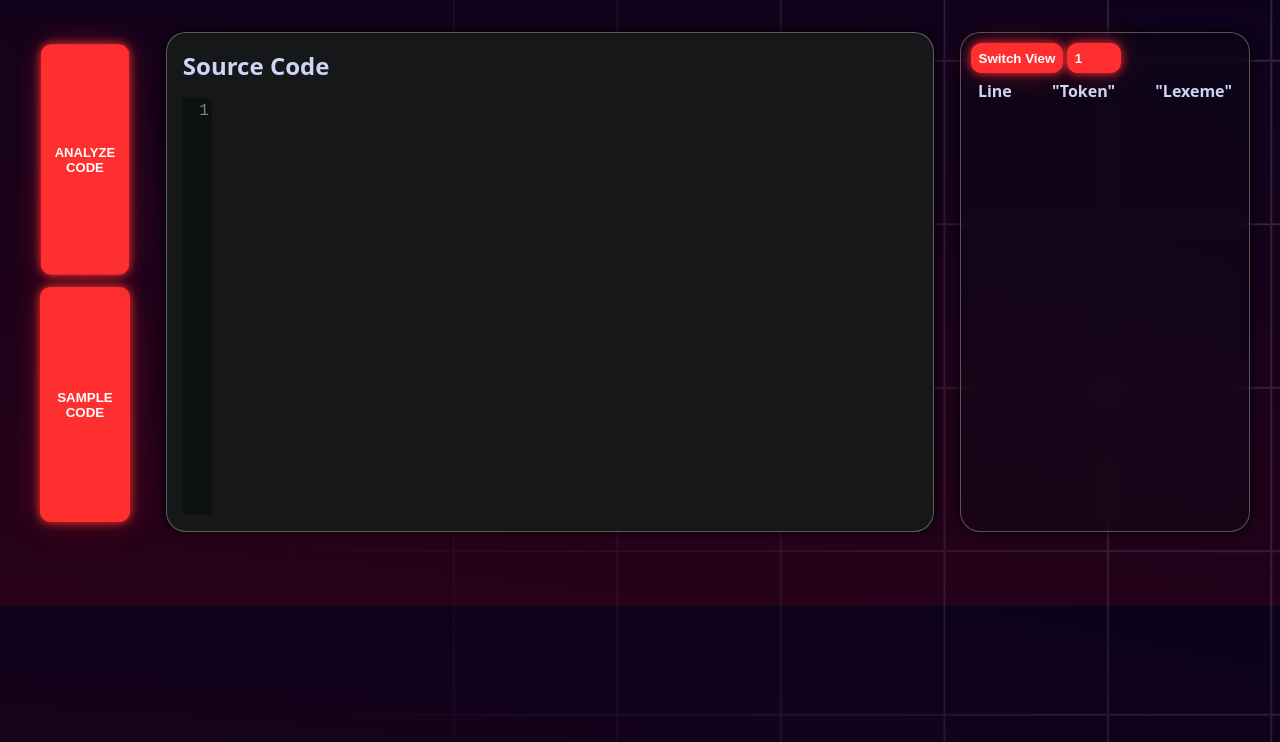
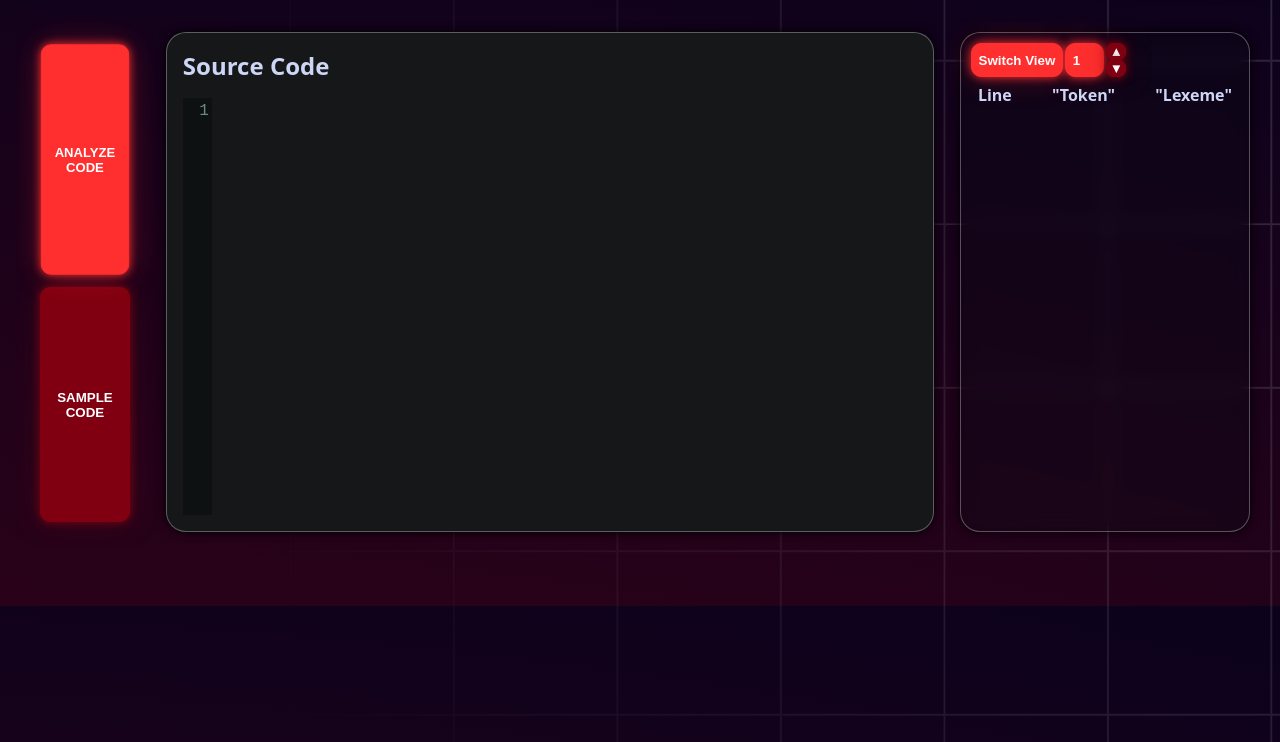
Before and after one commit to ken85illo/sona-analyzer, a website: page frontend/index.html in a window 1280 px wide. Shown: the part 58-800 px from the top of the page. Drawn offline with nearby package versions, Linux system fonts and the light colour scheme; a web font is replaced by a local one.

Commit message:
updated arrow buttons on input

```diff
--- a/frontend/index.html
+++ b/frontend/index.html
@@ -40,6 +40,7 @@
             </div>
 
             <div class="lexical-analysis-container">
+                <div id="button-div">
                     <button onclick="switchView()" class="bttn">Switch View</button>
                     <input
                         type="number"
@@ -50,6 +51,12 @@
                         step="1"
                         class="bttn"
                     />
+                    <div id="up-down">
+                        <button class="spinner-btn" id="up" onclick="spinnerIncrement()">▲</button>
+                        <button class="spinner-btn" id="down" onclick="spinnerDecrement()">▼</button>
+                    </div>
+                </div>
+
 
                 <div class="lexical-analysis-table-container">
                     <table id="lexical-elements-table">
--- a/frontend/script.js
+++ b/frontend/script.js
@@ -254,3 +254,17 @@ int main() {
 }
 `);
 }
+function spinnerIncrement(){
+    lineSpinner.value = Number(lineSpinner.value) + 1;
+
+    displayLexicalElements();
+    highlightEditorLine(lineSpinner.value);
+}
+function spinnerDecrement(){
+    if(lineSpinner.value <=1 )
+        return;
+    lineSpinner.value = Number(lineSpinner.value) - 1;
+
+    displayLexicalElements();
+    highlightEditorLine(lineSpinner.value);
+}
--- a/frontend/style.css
+++ b/frontend/style.css
@@ -228,3 +228,46 @@ header {
     height:100%;
     margin: 5px;
 }
+#sample-bttn{
+    background-color: #800011;
+    border-color:#800011;
+    box-shadow: 0 0 10px #800011, 0 0 30px rgba(123, 22, 22, 0.3);
+}
+#sample-bttn:hover {
+    cursor: pointer;
+    box-shadow: 0 0 20px #800011, 0 0 60px #7a1515;
+    transform: scale(1.05);
+}
+#up-down{
+    display:flex;
+    flex-direction: column;
+}
+.spinner-btn{
+    background-color: #800011;
+    color:white;
+    height: 100%;
+    width:20px;
+    border-radius: 7px;
+    box-shadow: 0 0 10px #800011, 0 0 30px rgba(123, 22, 22, 0.3);
+    border: solid 1px;
+    border-color:#800011;
+}
+.spinner-btn:hover{
+    cursor: pointer;
+    box-shadow: 0 0 20px #800011, 0 0 60px #7a1515;
+    transform: scale(1.04);
+    color:#9f4242;
+}
+#button-div{
+    display:flex;
+    gap:2px;
+}
+
+input[type=number]::-webkit-inner-spin-button,
+input[type=number]::-webkit-outer-spin-button {
+    -webkit-appearance: none;
+    margin: 0;
+}
+input[type=number] {
+    -moz-appearance: textfield;
+}
```
Lines whose indentation alone changed are shown as unchanged.
